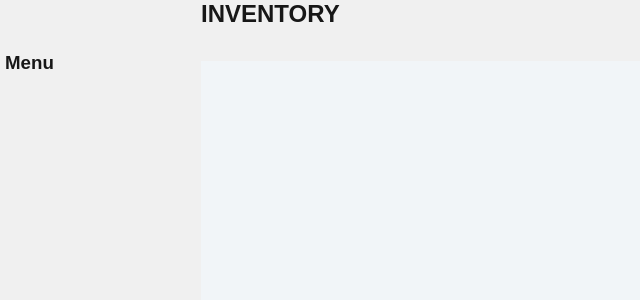
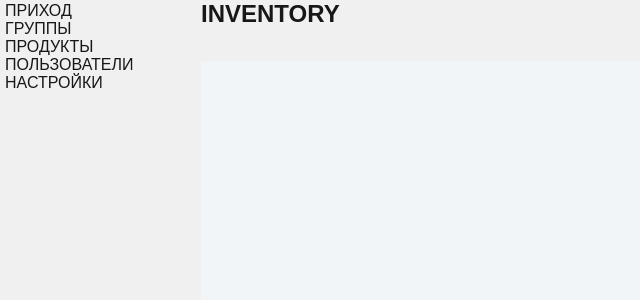
Before and after one commit to Kvit-Dm/dzencode-test-tasks, a Next.js app in the folder client/: page / in a window 1280 px wide. Shown: the top 300 px of the page, without its empty margins (0-640 px from the left). Built offline with nearby package versions, Linux system fonts and the light colour scheme.

Commit message:
add: cscc

```diff
--- a/client/src/app/page.tsx
+++ b/client/src/app/page.tsx
@@ -3,6 +3,7 @@
 import styles from './page.module.css';
 import { Provider } from 'react-redux';
 import { store } from '@/redux/store';
+// import 'bootstrap/dist/css/bootstrap.min.css';
 
 // import React, { Suspense, useEffect, useState, lazy } from 'react';
 
@@ -11,7 +12,13 @@ export default function Home() {
     <Provider store={store}>
       <div className={styles['main-grid']}>
         <div className={styles['side-bar']}>
-          <h3>Menu</h3>
+          <ul className="container">
+            <li>ПРИХОД</li>
+            <li>ГРУППЫ</li>
+            <li>ПРОДУКТЫ</li>
+            <li>ПОЛЬЗОВАТЕЛИ</li>
+            <li>НАСТРОЙКИ</li>
+          </ul>
           <div />
         </div>
         <div className={styles['header']}>
```
Also changed, not shown: client/package.json (+5 -2 lines), client/src/styles/scss/main.scss (added, +11 -0 lines), client/src/app/page.module.css (line endings or trailing spaces), client/src/styles/scss/_global.scss (added), client/src/styles/scss/_mixins.scss (added), client/src/styles/scss/_variables.scss (added), 2 other files (tests, documents, lock files or other folders).
